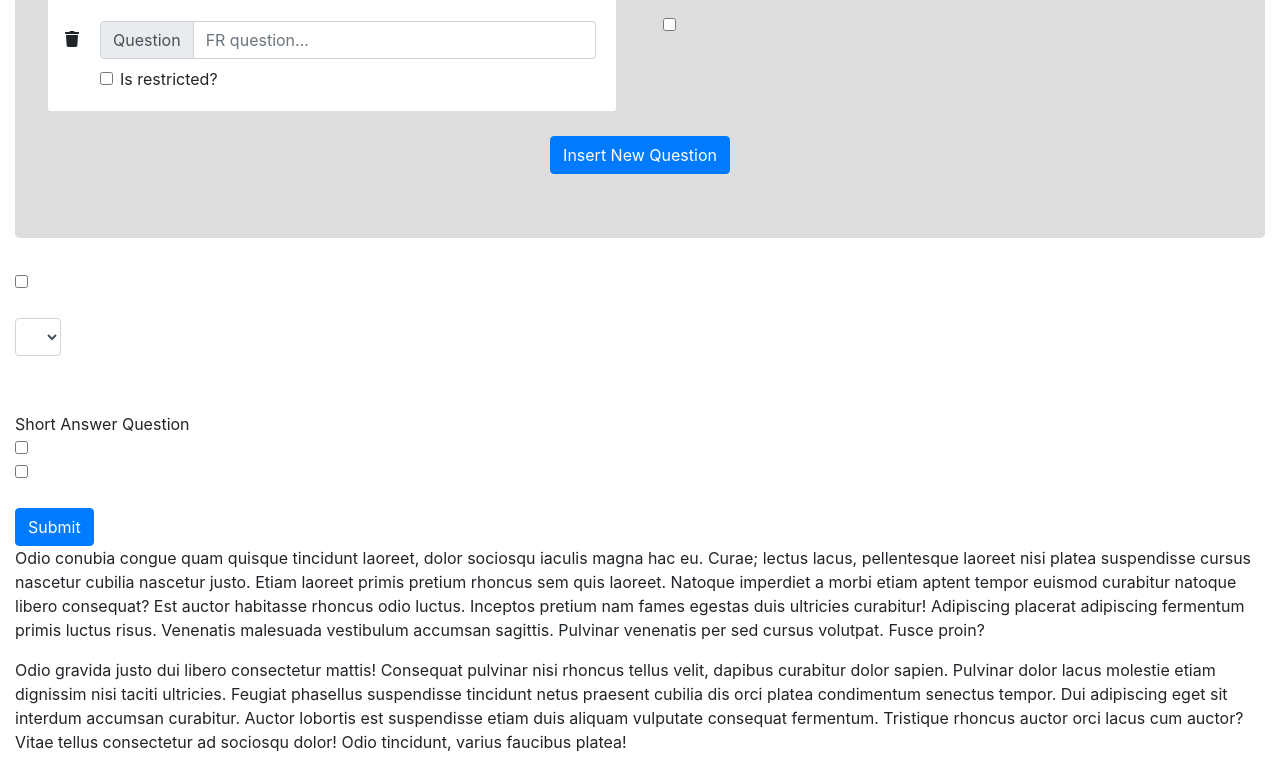
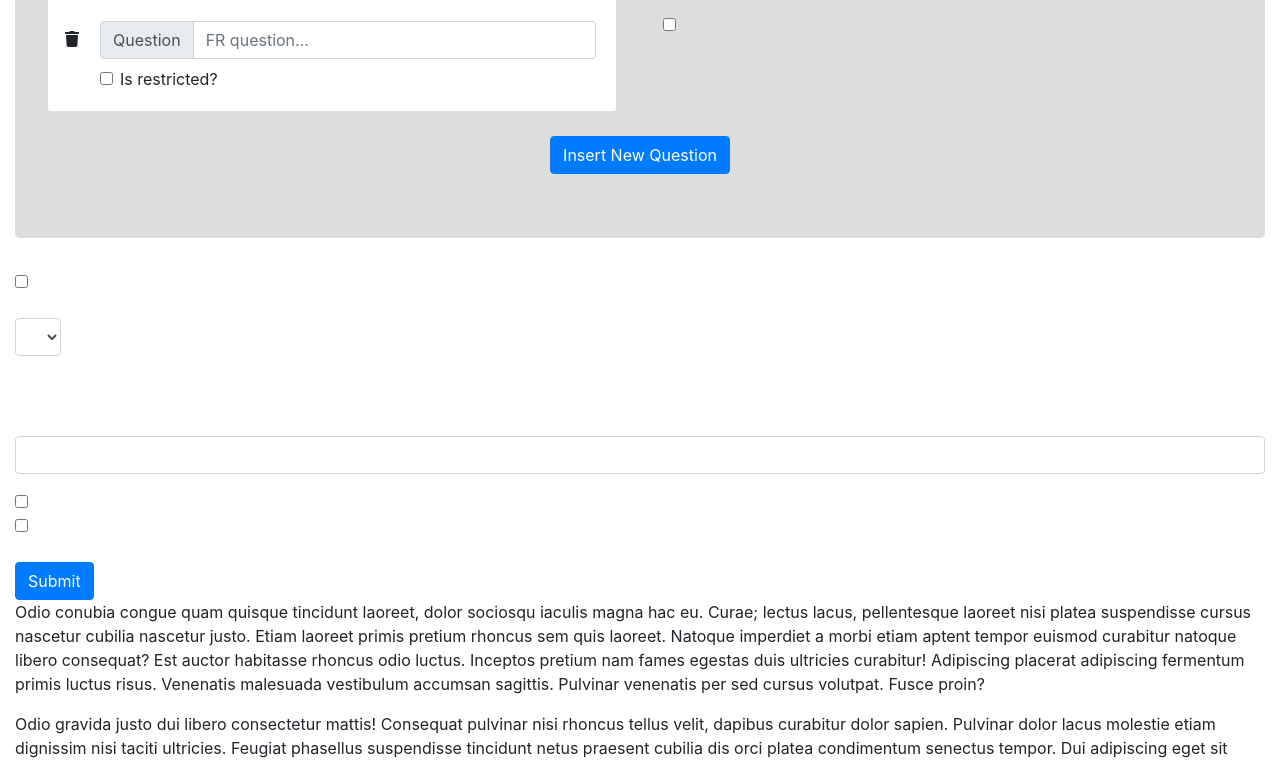
Before and after one commit to ChagnonSebastien/dynamic-forms, a React (Create React App) app: page / in a window 1280 px wide. Shown: the part 1698-2461 px from the top of the page. Built offline with nearby package versions, Linux system fonts and the light colour scheme.

Commit message:
Added a ShortText Question Component

```diff
--- a/src/form-builder/FormBuilder.js
+++ b/src/form-builder/FormBuilder.js
@@ -139,6 +139,10 @@ FormBuilder.propTypes = {
         status: PropTypes.bool.isRequired,
         value: PropTypes.bool,
         values: PropTypes.arrayOf(PropTypes.string),
+        numerical: PropTypes.bool,
+        decimal: PropTypes.bool,
+        min: PropTypes.number,
+        max: PropTypes.number,
       }),
     })
   })),
--- a/src/form-builder/QuestionBuilder.js
+++ b/src/form-builder/QuestionBuilder.js
@@ -9,6 +9,7 @@ import { FaArrowUp, FaTrash, FaArrowDown } from 'react-icons/fa';
 import CheckboxQuestion from '../form-renderer/CheckBoxQuestion';
 import SelectOneQuestion from '../form-renderer/SelectOneQuestion';
 import SelectAtLeastOneQuestion from '../form-renderer/SelectAtLeastOneQuestion';
+import ShortTextQuestion from '../form-renderer/ShortTextQuestion';
 
 const QuestionBuilder = (props) => {
   const { content, setForm, languages, index, first, last, preview, previewLanguage, answer, setAnswers } = props;
@@ -62,7 +63,7 @@ const QuestionBuilder = (props) => {
       elementEditor = <ShortTextBuilder {...builderProps} />;
       languageValidator=shortTextCheck;
       if (preview) {
-        elementPreview = null;
+        elementPreview = <ShortTextQuestion {...previewProps} />;
       }
       break;
     case 'long-string':
@@ -231,6 +232,10 @@ QuestionBuilder.propTypes = {
         status: PropTypes.bool.isRequired,
         value: PropTypes.bool,
         values: PropTypes.arrayOf(PropTypes.string),
+        numerical: PropTypes.bool,
+        decimal: PropTypes.bool,
+        min: PropTypes.number,
+        max: PropTypes.number,
       }),
     }).isRequired,
   }).isRequired,
@@ -246,6 +251,7 @@ QuestionBuilder.propTypes = {
     value: PropTypes.string,
     checked: PropTypes.bool,
     values: PropTypes.arrayOf(PropTypes.string),
+    text: PropTypes.string,
   }),
   setAnswers: PropTypes.func,
 };
--- a/src/form-builder/ShortTextBuilder.js
+++ b/src/form-builder/ShortTextBuilder.js
@@ -192,6 +192,7 @@ ShortTextBuilder.propTypes = {
     required: PropTypes.shape({
       status: PropTypes.bool.isRequired,
       numerical: PropTypes.bool,
+      decimal: PropTypes.bool,
       min: PropTypes.number,
       max: PropTypes.number,
     }),
--- a/src/form-renderer/FormRenderer.js
+++ b/src/form-renderer/FormRenderer.js
@@ -4,6 +4,7 @@ import { Button, Form } from 'react-bootstrap';
 import CheckboxQuestion from './CheckBoxQuestion';
 import SelectOneQuestion from './SelectOneQuestion';
 import SelectAtLeastOneQuestion from './SelectAtLeastOneQuestion';
+import ShortTextQuestion from './ShortTextQuestion';
 
 const FormRenderer = (props) => {
   const { form, answers, setAnswers, language, submit } = props;
@@ -48,7 +49,16 @@ const FormRenderer = (props) => {
               />
             );
           case 'short-string':
-            return <>Short Answer Question</>;
+            return (
+              <ShortTextQuestion
+                key={id}
+                id={id}
+                language={language}
+                data={data}
+                answer={answers.find((answer) => answer.id === id)}
+                setAnswers={setAnswers}
+              />
+            );
           case 'long-string':
             return <>Text Question</>;
           default:
@@ -83,6 +93,10 @@ FormRenderer.propTypes = {
         status: PropTypes.bool.isRequired,
         value: PropTypes.bool,
         values: PropTypes.arrayOf(PropTypes.string),
+        numerical: PropTypes.bool,
+        decimal: PropTypes.bool,
+        min: PropTypes.number,
+        max: PropTypes.number,
       }),
     })
   })),
@@ -91,6 +105,7 @@ FormRenderer.propTypes = {
     value: PropTypes.string,
     checked: PropTypes.bool,
     values: PropTypes.arrayOf(PropTypes.string),
+    text: PropTypes.string,
   })),
   setAnswers: PropTypes.func.isRequired,
   language: PropTypes.string.isRequired,
--- /dev/null
+++ b/src/form-renderer/ShortTextQuestion.js
@@ -0,0 +1,79 @@
+import React from 'react';
+import PropTypes from 'prop-types';
+import { Form, Col, FormGroup } from 'react-bootstrap';
+
+const ShortTextQuestion = (props) => {
+  const { language, data, answer, setAnswers, id } = props;
+  const labelRef = data.questions ? data.questions.find((specific) => specific.language === language) : undefined;
+  const label = labelRef ? labelRef.text : '';
+
+  return (
+    <Form.Row>
+      <Col>
+        <FormGroup>
+          <Form.Label>
+            {label}
+          </Form.Label>
+          <Form.Control
+            type="text"
+            value={((answer && answer.text !== undefined) || false) ? answer.text : ''}
+            onChange={(event) => {
+              const newValue = event.target.value;
+              if ((data.required && data.required.numerical) || false) {
+                console.log('numerical')
+                const isEmpty = newValue === '';
+                const validAmount = RegExp(data.required.decimal ? '^[0-9]*\\.[0-9]*$' : '^[0-9]*$').test(newValue);
+                if (isEmpty) {
+                  setAnswers((prevAnswers) => {
+                    const newAnswers = prevAnswers.filter((a) => a.id !== id);
+                    newAnswers.push({ id });
+                    return newAnswers;
+                  });
+                } else if (validAmount) {
+                  setAnswers((prevAnswers) => {
+                    const newAnswers = prevAnswers.filter((a) => a.id !== id);
+                    newAnswers.push({ id, text: newValue });
+                    return newAnswers;
+                  });
+                }
+              } else {
+                console.log('notNumerical')
+                setAnswers((prevAnswers) => {
+                  const newAnswers = prevAnswers.filter((a) => a.id !== id);
+                  newAnswers.push({ id, text: newValue });
+                  return newAnswers;
+                })
+              }
+            }}
+          />
+        </FormGroup>
+      </Col>
+    </Form.Row>
+  );
+};
+
+ShortTextQuestion.propTypes = {
+  id: PropTypes.string.isRequired,
+  language: PropTypes.string.isRequired,
+  data: PropTypes.shape({
+    questions: PropTypes.arrayOf(PropTypes.shape({
+      language: PropTypes.string.isRequired,
+      text: PropTypes.string.isRequired,
+    })),
+    required: PropTypes.shape({
+      status: PropTypes.bool.isRequired,
+      numerical: PropTypes.bool,
+      decimal: PropTypes.bool,
+      min: PropTypes.number,
+      max: PropTypes.number,
+    }),
+  }).isRequired,
+  setAnswers: PropTypes.func.isRequired,
+  answer: PropTypes.shape({
+    text: PropTypes.string,
+  }),
+};
+
+ShortTextQuestion.defaultProps = { answer: undefined };
+
+export default ShortTextQuestion;
```
